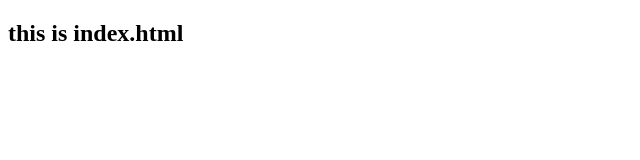
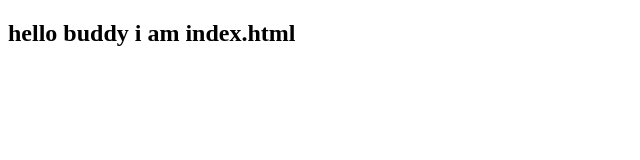
Before and after one commit to terminatorXbgmi/calculator_backhand, a plain HTML site: page index.html in a window 1280 px wide. Shown: the whole page, without its empty margins (0-640 px from the left). Drawn offline with Linux system fonts and the light colour scheme.

Commit message:
changes 1

```diff
--- a/index.html
+++ b/index.html
@@ -7,6 +7,6 @@
     <title>Document</title>
 </head>
 <body>
-    <h2>this is index.html</h2>
+    <h2>hello buddy i am index.html</h2>
 </body>
 </html>
```
